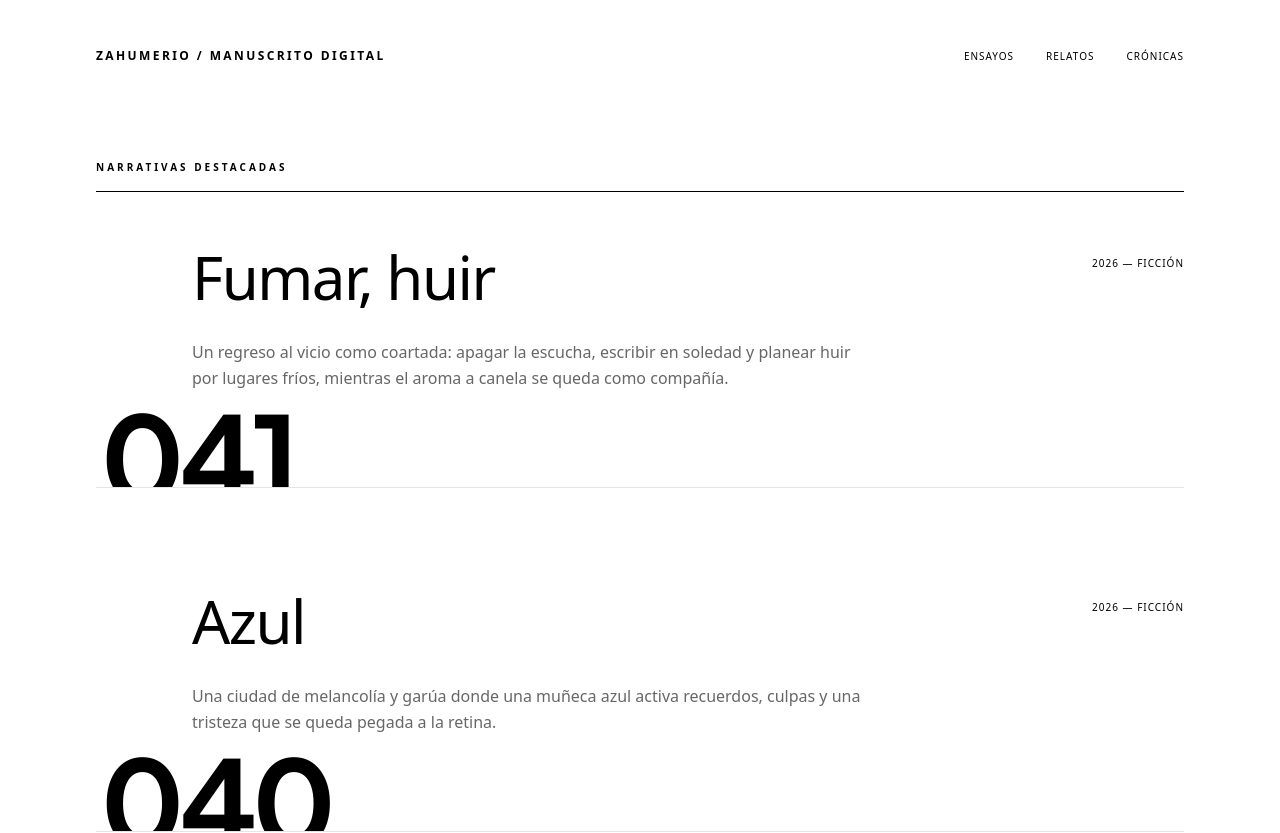
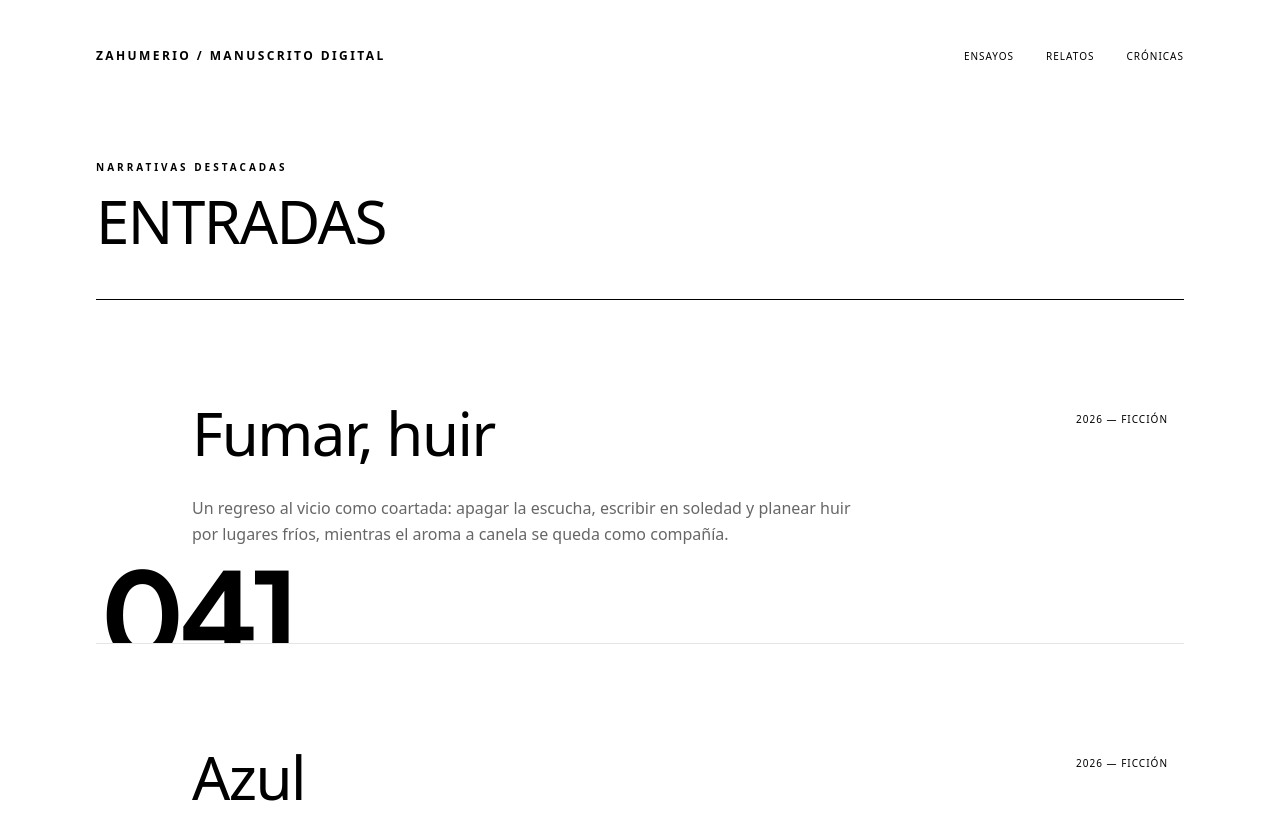
Before and after one commit to lvelitoruiz/literario, a Next.js app: page / in a window 1280 px wide. Shown: the top 833 px of the page. Built offline with nearby package versions, Linux system fonts and the light colour scheme.

Commit message:
what makes this work now

```diff
--- a/src/app/categoria/[slug]/page.tsx
+++ b/src/app/categoria/[slug]/page.tsx
@@ -111,38 +111,39 @@ export default async function CategoryPage({
     <div className="font-sans bg-white text-black selection:bg-black selection:text-white">
       <SiteHeader />
 
-      <main className="px-6 md:px-12 lg:px-24 pb-32">
+      <main className="px-6 md:px-12 lg:px-24">
         <header className="mb-12">
           <p className="text-[10px] uppercase tracking-[0.3em] mb-4">
             Categoría
           </p>
-          <h1 className="text-3xl md:text-5xl lg:text-6xl font-normal tracking-tight">
+          <h1 className="text-3xl md:text-5xl lg:text-6xl font-normal tracking-tight mb-12">
             {config.label}
           </h1>
+          <ThinDivider />
         </header>
 
-        <ThinDivider />
+
 
         {filteredArticles.length === 0 ? (
           <p className="mt-16 text-sm text-black/60 max-w-md">
             Aún no hay textos publicados en esta categoría.
           </p>
         ) : (
-          <section className="mt-16 grid grid-cols-1 gap-y-16 lg:gap-y-24">
+          <section className="mt-16 grid grid-cols-1 gap-y-16 lg:gap-y-0">
             {pagedArticles.map((article) => (
               <article
                 key={article.id}
-                className="group pb-12 border-b border-black/10"
+                className="group pb-12 pt-24 border-b border-black/10 transition-colors duration-200 ease-out hover:bg-[#7AA5BF]/[0.04]"
                 data-purpose="archive-entry"
               >
                 <Link
-                  className="block transition-opacity archive-link"
+                  className="block transition-opacity duration-200 ease-out archive-link"
                   href={`/archivo/${article.slug}`}
                 >
                   <div className="flex flex-col md:flex-row md:items-start justify-between gap-4">
                     <span className="flex-shrink-0 w-12 md:w-20 pt-4">
                       <span
-                        className="block text-[64px] leading-none font-[700] text-black/15 tracking-tighter"
+                        className="block text-[64px] leading-none font-[700] tracking-tighter text-black transition-colors duration-200 ease-out group-hover:text-[#7AA5BF]"
                         style={{ fontFamily: "var(--font-jakarta)" }}
                       >
                         {article.indexNumber}
@@ -150,14 +151,14 @@ export default async function CategoryPage({
                     </span>
 
                     <div className="flex-grow max-w-4xl">
-                      <h2 className="text-3xl md:text-5xl lg:text-6xl font-normal tracking-tight leading-tight mb-6">
+                      <h2 className="text-3xl md:text-5xl lg:text-6xl font-normal tracking-tight leading-tight mb-6 transition-colors duration-200 ease-out text-black group-hover:text-[#7AA5BF]">
                         {article.title}
                       </h2>
                       <p className="text-sm md:text-base text-black/60 font-light leading-relaxed max-w-2xl">
                         {article.summary}
                       </p>
                     </div>
-                    <span className="text-[10px] uppercase tracking-widest text-right pt-4 whitespace-nowrap">
+                    <span className="text-[10px] uppercase tracking-widest text-right pt-4 whitespace-nowrap pr-4">
                       {article.year} — {article.kind}
                     </span>
                   </div>
--- a/src/app/page.tsx
+++ b/src/app/page.tsx
@@ -60,27 +60,30 @@ export default async function Home({ searchParams }: HomeProps) {
         data-purpose="essay-list"
       >
         <section id="selected-works">
-          <div className="mb-12">
+          <div className="mb-0">
             <h2 className="text-[10px] uppercase tracking-[0.3em] font-semibold mb-4">
               NARRATIVAS DESTACADAS
             </h2>
+            <h1 className="text-3xl md:text-5xl lg:text-6xl font-normal tracking-tight mb-12">
+              ENTRADAS
+            </h1>
             <ThinDivider />
           </div>
 
-          <div className="grid grid-cols-1 gap-y-16 lg:gap-y-24">
+          <div className="grid grid-cols-1 gap-y-16 lg:gap-y-0">
             {pagedNarratives.map((article) => (
               <article
                 key={article.id}
-                className="group pb-24 border-b border-black/10 relative overflow-hidden"
+                className="group pb-24 pt-24 border-b border-black/10 relative overflow-hidden transition-colors duration-200 ease-out hover:bg-[#7AA5BF]/[0.04]"
               >
                 <Link
-                  className="block transition-opacity archive-link"
+                  className="block transition-opacity duration-200 ease-out archive-link"
                   href={`/archivo/${article.slug}`}
                 >
                   <div className="flex flex-col md:flex-row md:items-start justify-between gap-4">
                     <span className="flex-shrink-0 w-12 md:w-20 pt-4">
                       <span
-                        className="block text-[120px] leading-none font-[700] text-black tracking-tighter absolute left-1 -bottom-[28px]"
+                        className="block text-[120px] leading-none font-[700] tracking-tighter absolute left-1 -bottom-[28px] text-black transition-colors duration-200 ease-out group-hover:text-[#7AA5BF]"
                         style={{ fontFamily: "var(--font-jakarta)" }}
                       >
                         {article.indexNumber}
@@ -88,14 +91,14 @@ export default async function Home({ searchParams }: HomeProps) {
                     </span>
 
                     <div className="flex-grow max-w-4xl">
-                      <h3 className="text-3xl md:text-5xl lg:text-6xl font-normal tracking-tight leading-tight mb-6">
+                      <h3 className="text-3xl md:text-5xl lg:text-6xl font-normal tracking-tight leading-tight mb-6 transition-colors duration-200 ease-out text-black group-hover:text-[#7AA5BF]">
                         {article.title}
                       </h3>
                       <p className="text-sm md:text-base text-black/60 font-light leading-relaxed max-w-2xl">
                         {article.summary}
                       </p>
                     </div>
-                    <span className="text-[10px] uppercase tracking-widest text-right pt-4 whitespace-nowrap">
+                    <span className="text-[10px] uppercase tracking-widest text-right pt-4 whitespace-nowrap pr-4">
                       {article.year} — {article.kind}
                     </span>
                   </div>
--- a/src/components/CategoryPagination.tsx
+++ b/src/components/CategoryPagination.tsx
@@ -25,7 +25,7 @@ export function CategoryPagination({
       <div className="flex items-center gap-2">
         <Link
           href={hrefForPage(1)}
-          className="text-[10px] uppercase tracking-[0.3em] border border-black px-4 py-2 hover:bg-black hover:text-white transition-colors"
+          className="text-[10px] uppercase tracking-[0.3em] border border-black px-4 py-2 hover:border-[#7AA5BF] hover:text-[#7AA5BF] transition-colors duration-200 ease-out"
         >
           Inicio
         </Link>
@@ -46,7 +46,7 @@ export function CategoryPagination({
               <Link
                 key={p}
                 href={hrefForPage(p)}
-                className="text-[10px] uppercase tracking-[0.3em] border border-black px-4 py-2 hover:bg-black hover:text-white transition-colors"
+                className="text-[10px] uppercase tracking-[0.3em] border border-black px-4 py-2 hover:border-[#7AA5BF] hover:text-[#7AA5BF] transition-colors duration-200 ease-out"
               >
                 {p}
               </Link>
@@ -56,7 +56,7 @@ export function CategoryPagination({
 
         <Link
           href={hrefForPage(lastPage)}
-          className="text-[10px] uppercase tracking-[0.3em] border border-black px-4 py-2 hover:bg-black hover:text-white transition-colors"
+          className="text-[10px] uppercase tracking-[0.3em] border border-black px-4 py-2 hover:border-[#7AA5BF] hover:text-[#7AA5BF] transition-colors duration-200 ease-out"
         >
           Final
         </Link>
```
